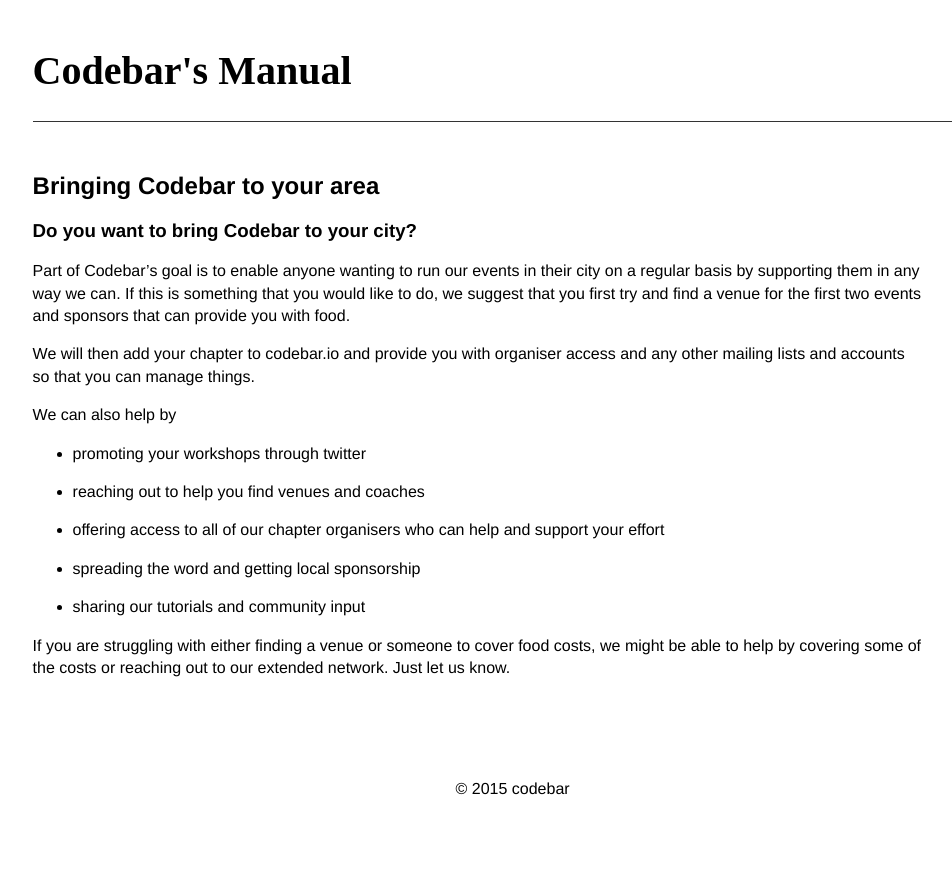
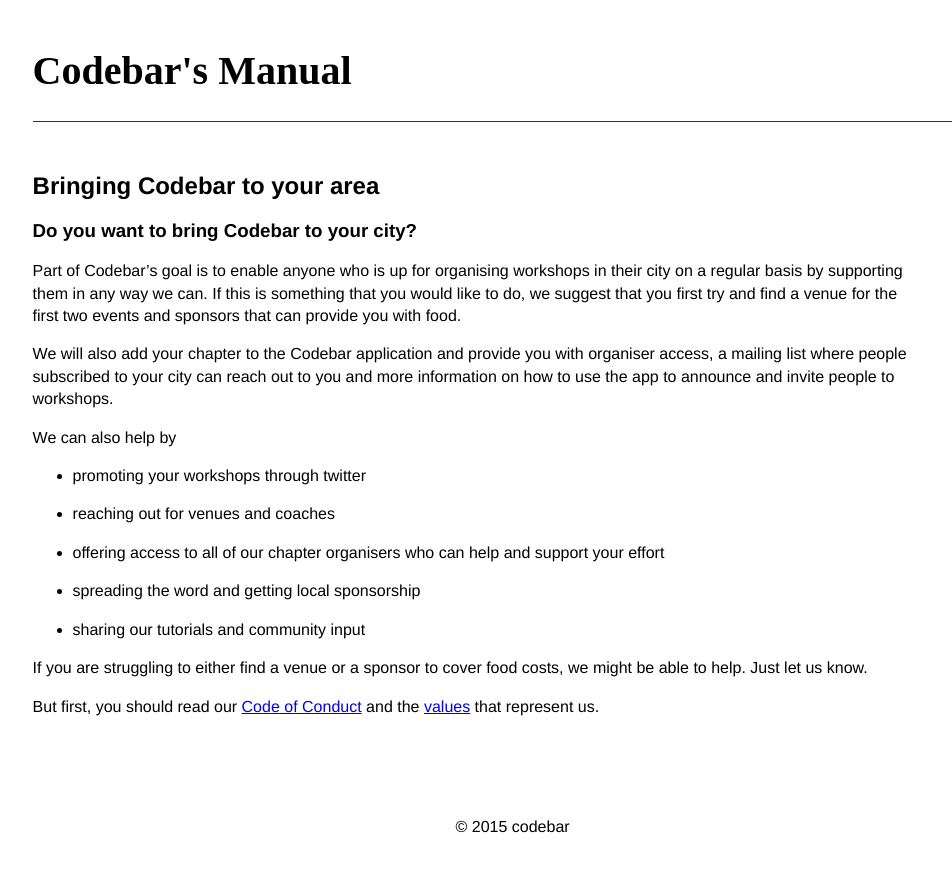
Before and after one commit to codebar/manual, a Jekyll site: the page built from _posts/2015-02-06-bringing-codebar-to-your-area.md, in a window 1280 px wide. Shown: the top 872 px of the page, without its empty margins (163-1115 px from the left). Built offline with Jekyll 4.4.1, drawn with Linux system fonts in a browser that asks for light colours; Markdown is read by kramdown in place of the engine named in the settings.

Commit message:
update bringing codebar to your area

```diff
--- a/_posts/2015-02-06-bringing-codebar-to-your-area.md
+++ b/_posts/2015-02-06-bringing-codebar-to-your-area.md
@@ -5,15 +5,15 @@
 
 ### Do you want to bring Codebar to your city?
 
-Part of Codebar's goal is to enable anyone wanting to run our events in their city on a regular basis by supporting them in any way we can. If this is something that you would like to do, we suggest that you first try and find a venue for the first two events and sponsors that can provide you with food.
+Part of Codebar's goal is to enable anyone who is up for organising workshops in their city on a regular basis by supporting them in any way we can. If this is something that you would like to do, we suggest that you first try and find a venue for the first two events and sponsors that can provide you with food.
 
-We will then add your chapter to codebar.io and provide you with organiser access and any other mailing lists and accounts so that you can manage things.
+We will also add your chapter to the Codebar application and provide you with organiser access, a mailing list where people subscribed to your city can reach out to you and more information on how to use the app to announce and invite people to workshops.
 
 We can also help by
 
 - promoting your workshops through twitter
 
-- reaching out to help you find venues and coaches
+- reaching out for venues and coaches
 
 - offering access to all of our chapter organisers who can help and support your effort
 
@@ -22,4 +22,6 @@
 - sharing our tutorials and community input
 
 
-If you are struggling with either finding a venue or someone to cover food costs, we might be able to help by covering some of the costs or reaching out to our extended network. Just let us know.
+If you are struggling to either find a venue or a sponsor to cover food costs, we might be able to help. Just let us know.
+
+But first, you should read our [Code of Conduct](/codebar-values.html) and the [values](/codebar-values.html) that represent us.
```
